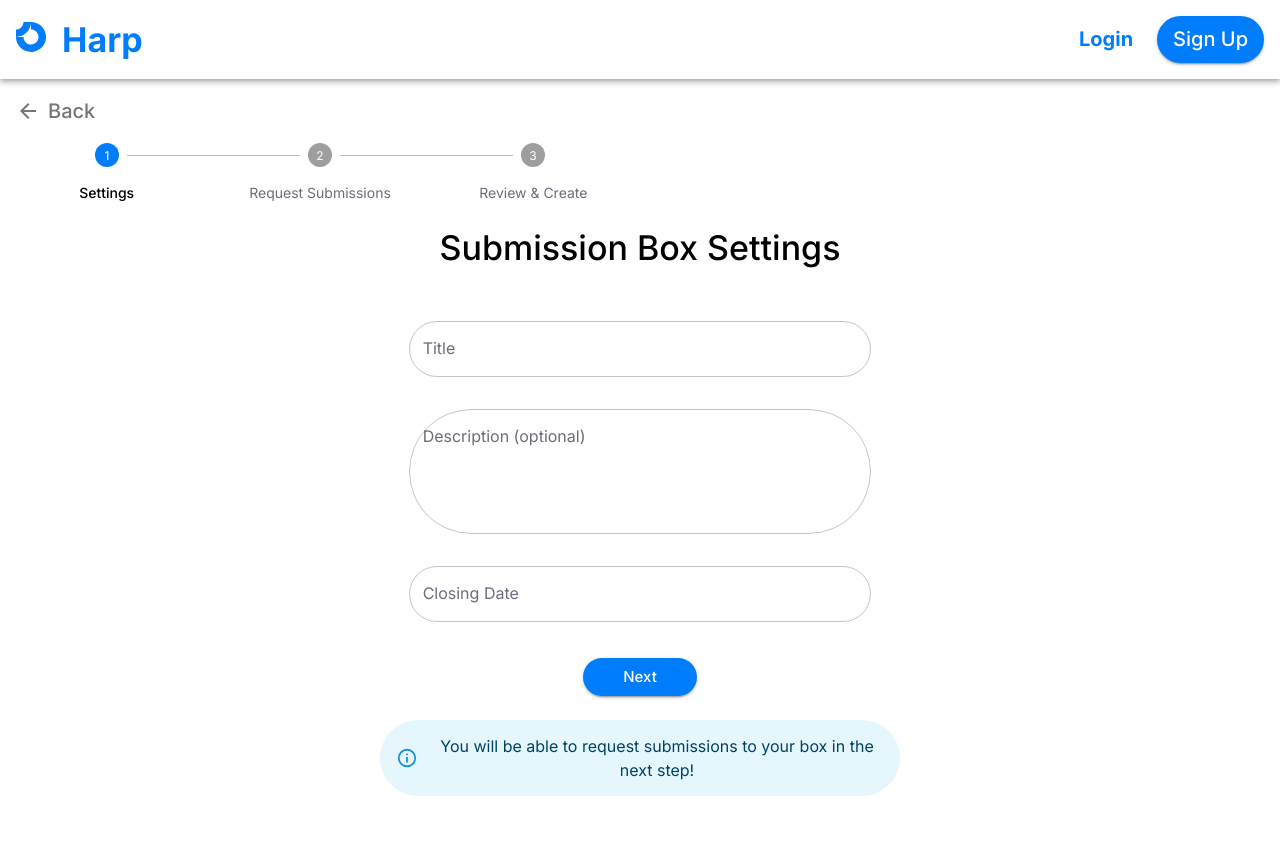
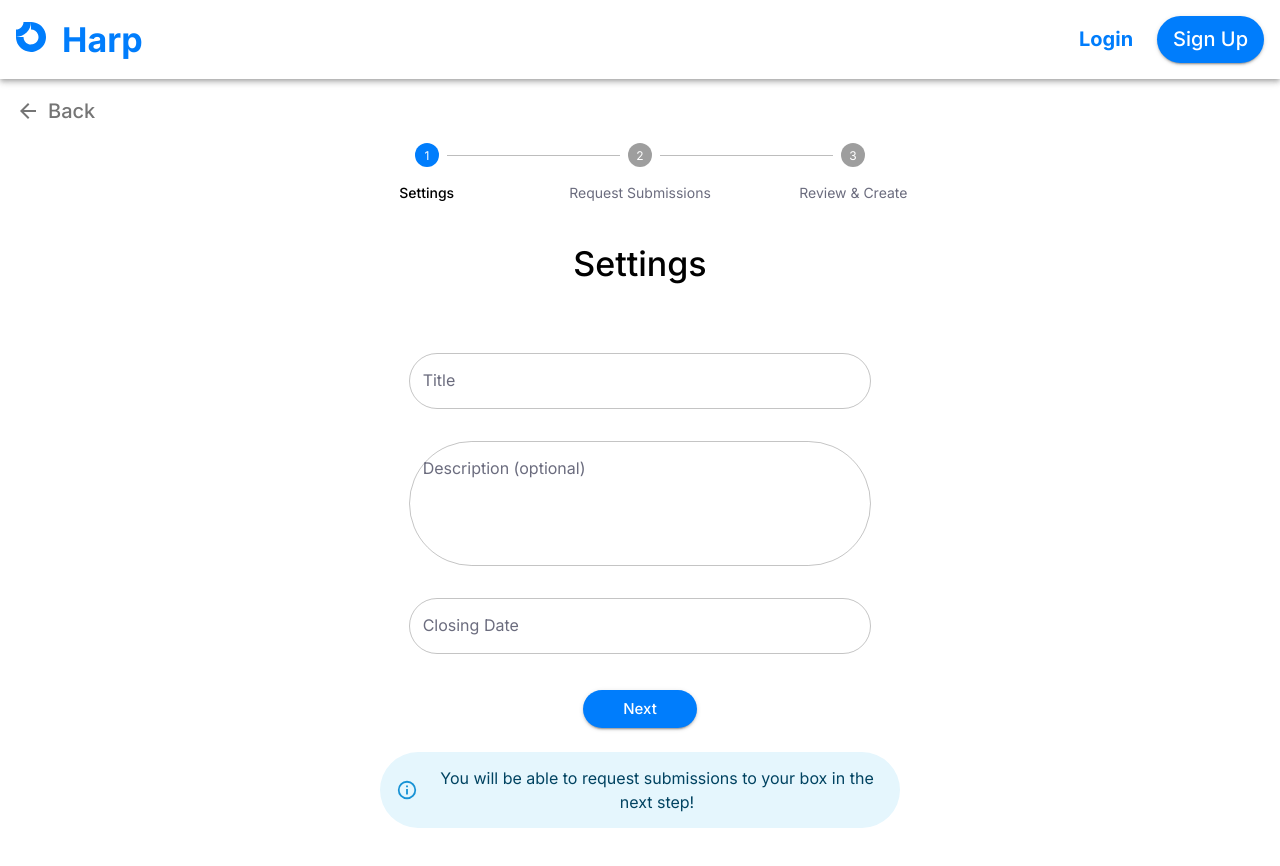
Before and after one commit to COSC-499-W2023/year-long-project-team-3, a Next.js app: page /submission-box in a window 1280 px wide. Before the commit the page ends 836 px from the top, so only its background shows below. Built offline with nearby package versions, Linux system fonts and the light colour scheme; no server answers.

Commit message:
Reworking components

```diff
--- a/src/app/submission-box/page.tsx
+++ b/src/app/submission-box/page.tsx
@@ -1,6 +1,6 @@
 'use client'
 
-import { useState } from 'react'
+import React, { useState } from 'react'
 import { useMultiStepForm } from '@/utils/useMultiStepForm'
 import Settings from '@/components/SubmissionBoxComponents/Settings'
 import RequestSubmission from '@/components/SubmissionBoxComponents/RequestSubmission'
@@ -9,6 +9,8 @@ import Header from '@/components/Header'
 import BackButton from '@/components/BackButton'
 import { Box } from '@mui/material'
 import { useSession } from 'next-auth/react'
+import ProgressDots from '@/components/ProgressDots'
+import Typography from '@mui/material/Typography'
 
 type FormData = {
     title: string
@@ -40,6 +42,12 @@ export default function SubmissionBox() {
         <ReviewAndCreate key='step3' {...data} />,
     ])
 
+    function getTitle() {
+        if (currentStepIndex == 0) {return 'Settings'}
+        if (currentStepIndex == 1) {return 'Request Submission'}
+        if (currentStepIndex == 2) {return 'Review & Create'}
+    }
+
     return (
         <>
             <Header {...session} />
@@ -53,8 +61,26 @@ export default function SubmissionBox() {
                     width: '100%',
                     height: '100%',
                 }}
-            ></Box>
-            {step}
+            >
+                <Box
+                    sx={{
+                        minWidth: '16rem',
+                        width: '50%',
+                    }}
+                >
+                    <ProgressDots
+                        activeStep={currentStepIndex}
+                        numSteps={steps.length}
+                        labels={['Settings', 'Request Submissions', 'Review & Create']}
+                    />
+                </Box>
+                <Box display='flex' width='100%' flexDirection='column' alignItems='center' sx={{ pt: 3 }}>
+                    <Typography data-cy='title' variant='h4' sx={{ fontWeight: 'medium' }}>
+                        {getTitle()}
+                    </Typography>
+                </Box>
+                {step}
+            </Box>
         </>
     )
 }
--- a/src/components/SubmissionBoxComponents/RequestSubmission/index.tsx
+++ b/src/components/SubmissionBoxComponents/RequestSubmission/index.tsx
@@ -61,22 +61,6 @@ export default function RequestSubmission({ emails, updateFields }: RequestSubmi
 
     return (
         <>
-            <Box
-                sx={{
-                    minWidth: '16rem',
-                    width: '50%',
-                }}
-            >
-                <ProgressDots
-                    activeStep={1}
-                    numSteps={3}
-                    labels={['Settings', 'Request Submissions', 'Review & Create']}
-                />
-            </Box>
-            <Box display='flex' width='100%' flexDirection='column' alignItems='center' sx={{ pt: 3 }}>
-                <Typography data-cy='title' variant='h4' sx={{ fontWeight: 'medium' }}>
-                    Request Submissions
-                </Typography>
             <form onSubmit={formik.handleSubmit} noValidate>
                 <Box
                     sx={{
@@ -100,9 +84,7 @@ export default function RequestSubmission({ emails, updateFields }: RequestSubmi
                         onChange={formik.handleChange}
                         onBlur={() => handleBlur()}
                         error={
-                                formik.touched.email &&
-                                Boolean(formik.errors.email) &&
-                                Boolean(formik.values.email !== '') // error only when email not empty
+                            formik.touched.email && Boolean(formik.errors.email) && Boolean(formik.values.email !== '') // error only when email not empty
                         }
                         // this ensures the layout does not get shifted by the helper text
                         FormHelperTextProps={{ style: { position: 'absolute', bottom: -20 } }}
@@ -141,7 +123,6 @@ export default function RequestSubmission({ emails, updateFields }: RequestSubmi
             >
                 Next
             </Button>
-            </Box>
         </>
     )
 
--- a/src/components/SubmissionBoxComponents/ReviewAndCreate/index.tsx
+++ b/src/components/SubmissionBoxComponents/ReviewAndCreate/index.tsx
@@ -15,22 +15,6 @@ type ReviewAndCreateData = {
 export default function ReviewAndCreate({ title, description, closingDate, emails }: ReviewAndCreateData) {
     return (
         <>
-            <Box
-                sx={{
-                    minWidth: '16rem',
-                    width: '50%',
-                }}
-            >
-                <ProgressDots
-                    activeStep={2}
-                    numSteps={3}
-                    labels={['Settings', 'Request Submissions', 'Review & Create']}
-                />
-            </Box>
-            <Box display='flex' width='100%' flexDirection='column' alignItems='center' sx={{ pt: 3 }}>
-                <Typography data-cy='title' variant='h4' sx={{ fontWeight: 'medium' }}>
-                    Review & Create
-                </Typography>
             <Typography>{title}</Typography>
             <Typography>{description}</Typography>
             <Typography>{JSON.stringify(closingDate)}</Typography>
@@ -39,7 +23,6 @@ export default function ReviewAndCreate({ title, description, closingDate, email
                     {email}
                 </Typography>
             ))}
-            </Box>
         </>
     )
 }
--- a/src/components/SubmissionBoxComponents/Settings/index.tsx
+++ b/src/components/SubmissionBoxComponents/Settings/index.tsx
@@ -34,22 +34,6 @@ export default function Settings({ title, description, closingDate, updateFields
 
     return (
         <>
-            <Box
-                sx={{
-                    minWidth: '16rem',
-                    width: '50%',
-                }}
-            >
-                <ProgressDots
-                    activeStep={0}
-                    numSteps={3}
-                    labels={['Settings', 'Request Submissions', 'Review & Create']}
-                />
-            </Box>
-            <Box display='flex' width='100%' flexDirection='column' alignItems='center' sx={{ pt: 3 }}>
-                <Typography data-cy='title' variant='h4' sx={{ fontWeight: 'medium' }}>
-                    Submission Box Settings
-                </Typography>
             <form onSubmit={formik.handleSubmit} noValidate>
                 <Box
                     gap={1}
@@ -118,7 +102,6 @@ export default function Settings({ title, description, closingDate, updateFields
                     </Alert>
                 </Box>
             </form>
-            </Box>
         </>
     )
 
```
Lines whose indentation alone changed are shown as unchanged.
